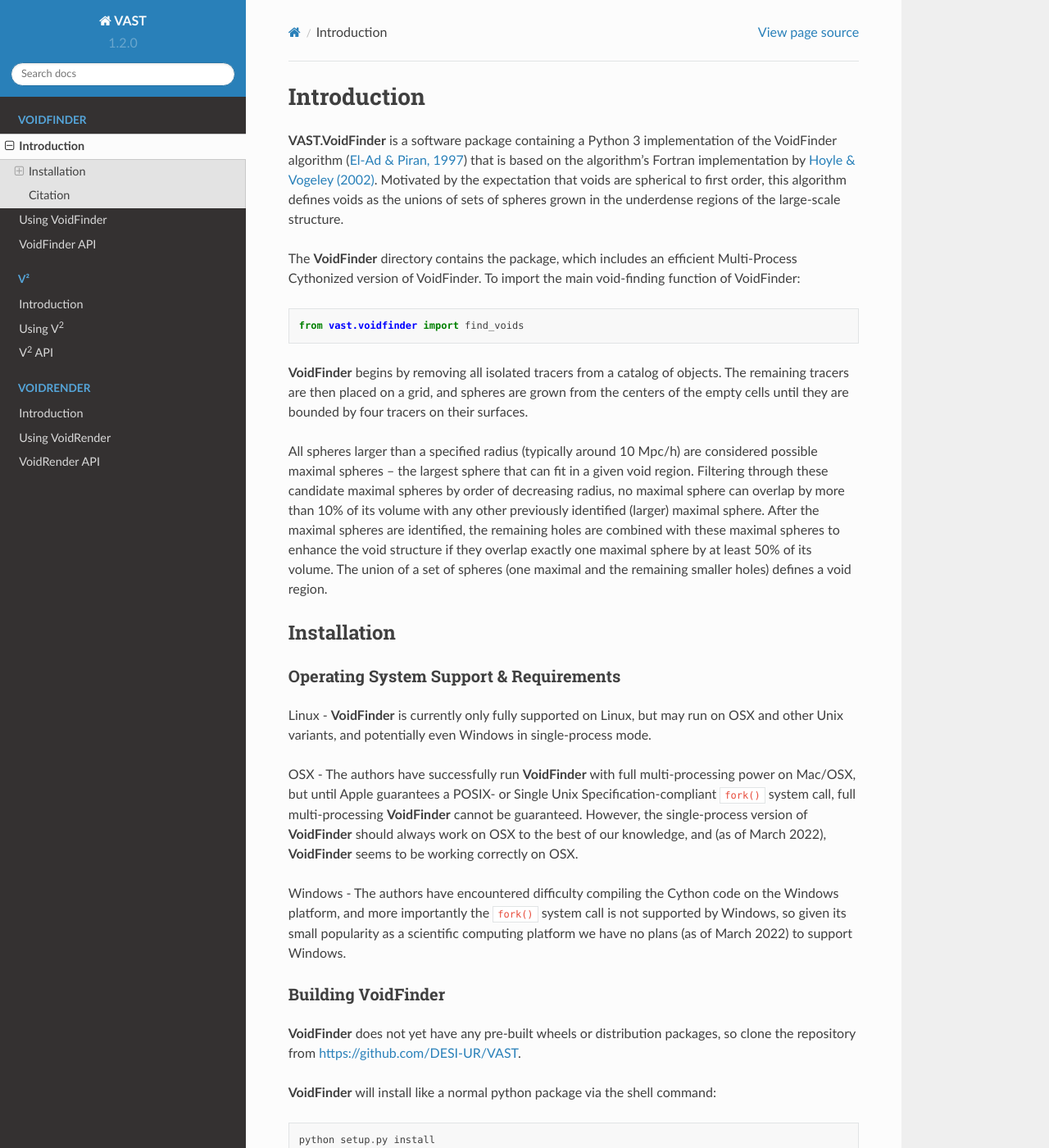
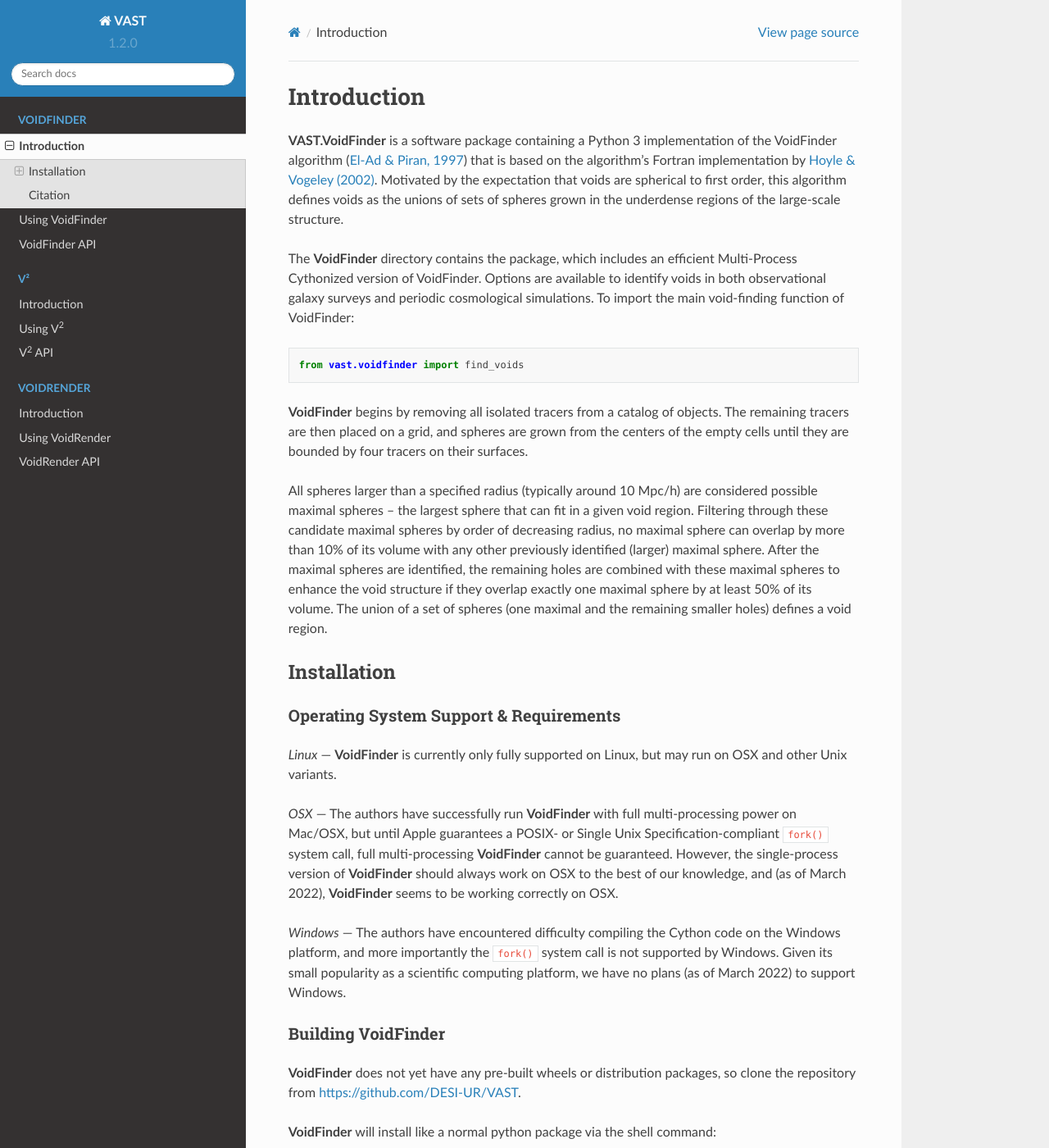
Before and after one commit to DESI-UR/VAST, a Sphinx documentation site: the page built from doc/source/VoidFinder_intro.rst, in a window 1280 px wide and 1400 px high. Shown: the whole window at 82% size. Built offline with Sphinx 7.4.7 and the Read the Docs theme 2.0.0, drawn with Linux system fonts in a browser that asks for light colours; the version number is read from the project's files by our own code.

Commit message:
Updated for periodic boundary conditions

```diff
--- a/doc/source/VoidFinder_intro.rst
+++ b/doc/source/VoidFinder_intro.rst
@@ -12,8 +12,9 @@
 of the large-scale structure.
 
 The **VoidFinder** directory contains the package, which includes an efficient
-Multi-Process Cythonized version of VoidFinder.  To import the main
-void-finding function of VoidFinder::
+Multi-Process Cythonized version of VoidFinder.  Options are available to
+identify voids in both observational galaxy surveys and periodic cosmological
+simulations.  To import the main void-finding function of VoidFinder::
 
     from vast.voidfinder import find_voids
 
@@ -42,20 +43,22 @@
 ============
 
 Operating System Support & Requirements
------------------------------
+---------------------------------------
 
-Linux - **VoidFinder** is currently only fully supported on Linux, but may run on OSX and other Unix variants,
-and potentially even Windows in single-process mode.
+*Linux* --- **VoidFinder** is currently only fully supported on Linux, but may run
+on OSX and other Unix variants.
 
-OSX - The authors have successfully run **VoidFinder** with full multi-processing power on Mac/OSX,
-but until Apple guarantees a POSIX- or Single Unix Specification-compliant ``fork()`` system call,
-full multi-processing **VoidFinder** cannot be guaranteed.  However, the single-process version of
-**VoidFinder** should always work on OSX to the best of our knowledge, and (as of March 2022), **VoidFinder**
-seems to be working correctly on OSX.
+*OSX* --- The authors have successfully run **VoidFinder** with full
+multi-processing power on Mac/OSX, but until Apple guarantees a POSIX- or Single
+Unix Specification-compliant ``fork()`` system call, full multi-processing
+**VoidFinder** cannot be guaranteed.  However, the single-process version of
+**VoidFinder** should always work on OSX to the best of our knowledge, and (as
+of March 2022), **VoidFinder** seems to be working correctly on OSX.
 
-Windows - The authors have encountered difficulty compiling the Cython code on the Windows platform,
-and more importantly the ``fork()`` system call is not supported by Windows, so given its small popularity
-as a scientific computing platform we have no plans (as of March 2022) to support Windows.
+*Windows* --- The authors have encountered difficulty compiling the Cython code
+on the Windows platform, and more importantly the ``fork()`` system call is not
+supported by Windows.  Given its small popularity as a scientific computing
+platform, we have no plans (as of March 2022) to support Windows.
 
 
 
@@ -79,6 +82,7 @@
 into a normal unix shell and it will give you a path like ``/usr/bin/python`` or
 ``/opt/anaconda3/bin/python``, which lets you know which python binary your
 ``python`` command actually points to.
+
 
 Developing VoidFinder
 ^^^^^^^^^^^^^^^^^^^^^
@@ -110,6 +114,7 @@
 (currently ``VAST/python/vast/voidfinder/``) to "manually" build the cython
 (.pyx) files.
 
+
 Installing VoidFinder without admin privileges
 ^^^^^^^^^^^^^^^^^^^^^^^^^^^^^^^^^^^^^^^^^^^^^^
 
```
Also changed, not shown: doc/source/VoidFinder_examples.rst (+78 -6 lines).
